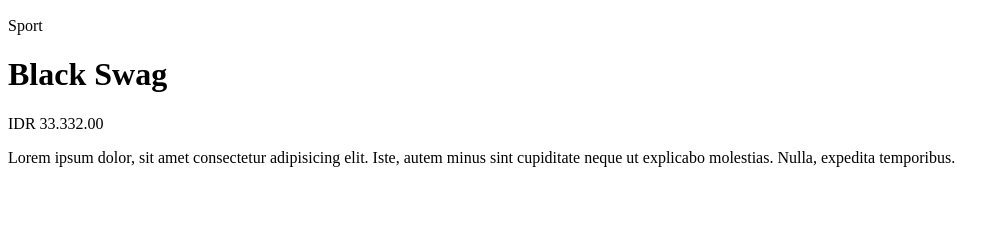
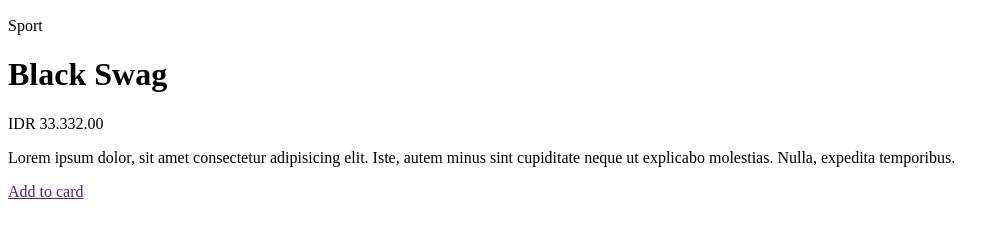
Before and after one commit to IJlnflhbrzDev/SourceCode-Card-online, a plain HTML site: page index.html in a window 1280 px wide. Shown: the part 311-546 px from the top of the page, without its empty margins (0-1006 px from the left). Drawn offline with Linux system fonts and the light colour scheme.

Commit message:
Update index.html

```diff
--- a/index.html
+++ b/index.html
@@ -15,6 +15,7 @@
       <h1 class="Title">Black Swag</h1>
       <p class="Price">IDR 33.332.00</p>
       <p class="Info">Lorem ipsum dolor, sit amet consectetur adipisicing elit. Iste, autem minus sint cupiditate neque ut explicabo molestias. Nulla, expedita temporibus.</p>
+       <a href="">Add to card</a>
     </div>
   </div>
 </body>
```
